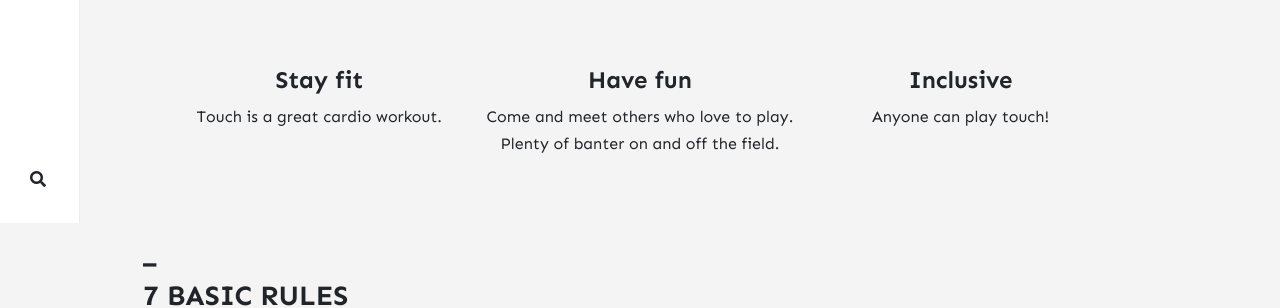
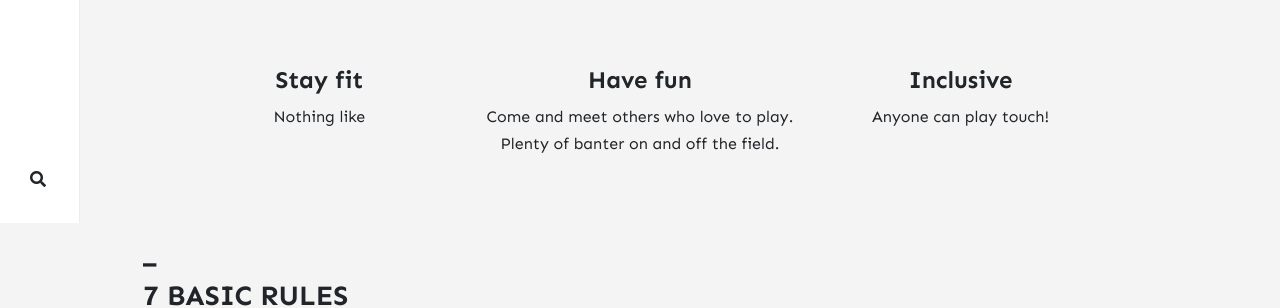
Before and after one commit to stackbit-projects/blue-triceratops-4f502, a Jekyll site: the page built from _pages/about.md, in a window 1280 px wide. Shown: the part 677-985 px from the top of the page. Built offline with Jekyll 4.4.1, drawn with Linux system fonts in a browser that asks for light colours; nearby versions of some CDN libraries; comment, search, counter and statistics services are not loaded.

Commit message:
home.html: changed

```diff
--- a/_layouts/home.html
+++ b/_layouts/home.html
@@ -51,7 +51,7 @@ permalink: "/home.html"
     <div class="column-group">
         <div class="three-column">
             <h4>Stay fit</h4>
-            <p>Touch is a great cardio workout. </p>
+            <p>Nothing like  </p>
         </div>
         <div class="three-column">
             <h4>Have fun</h4>
```
